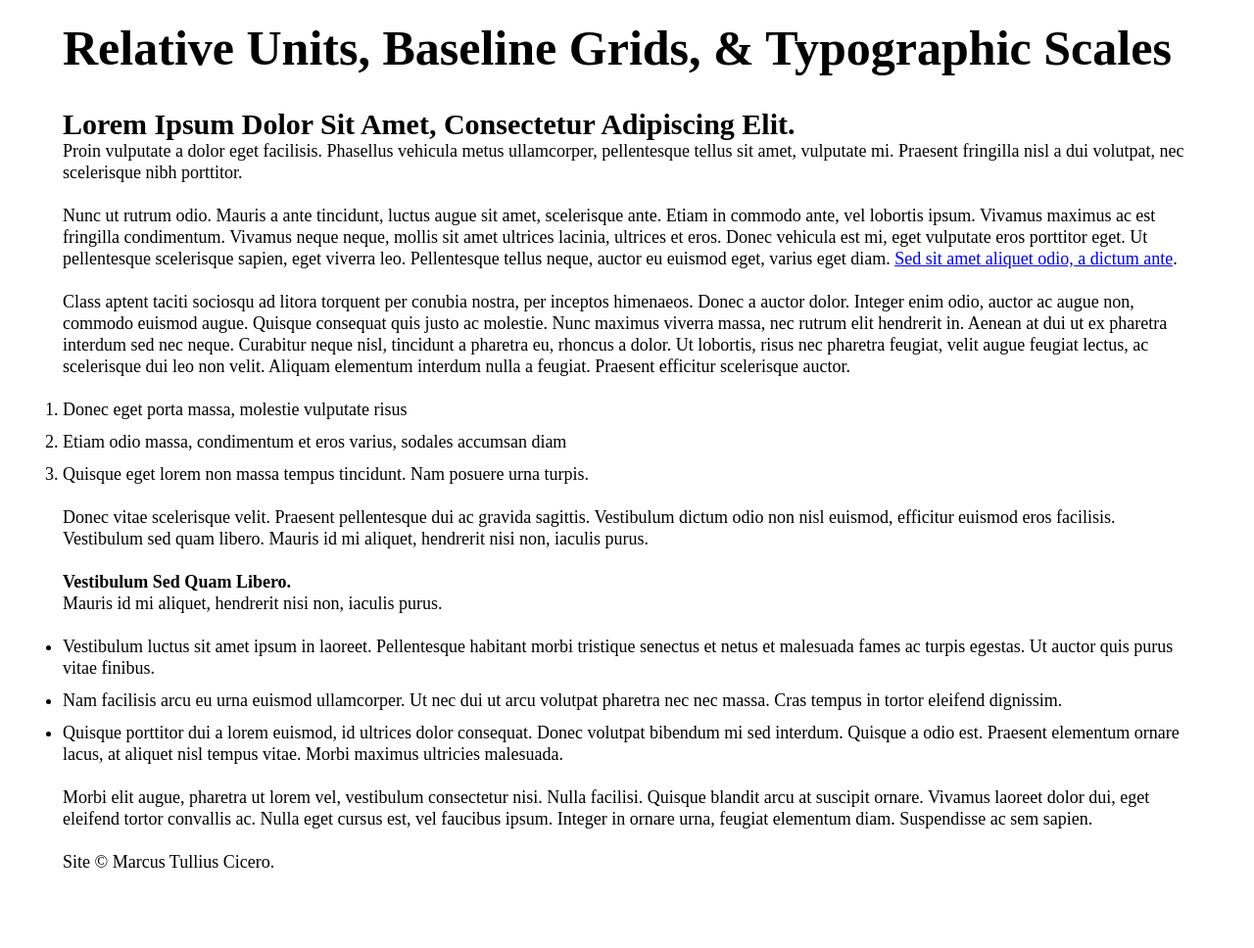
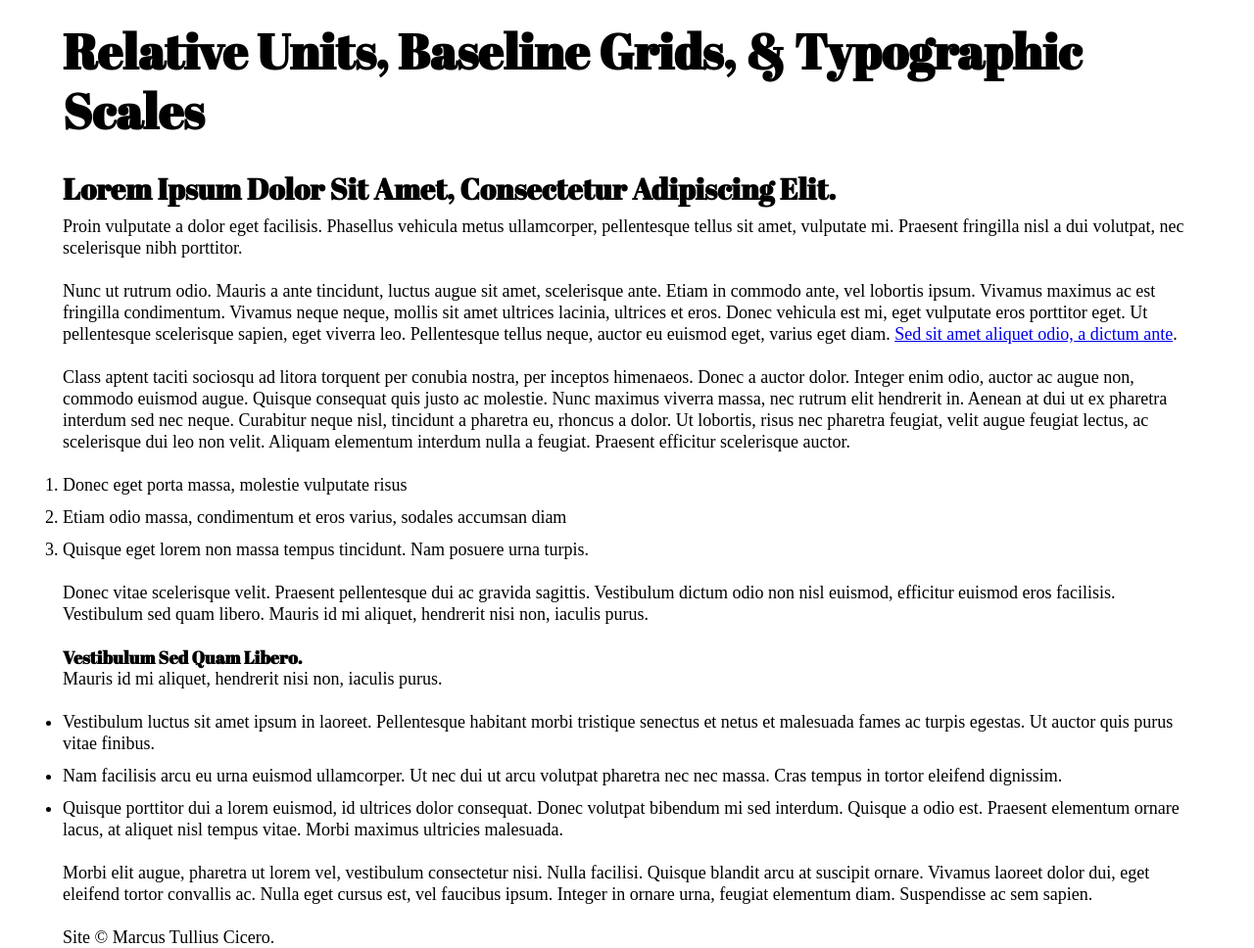
Before and after one commit to sbwd-2018/web-fonts, a plain HTML site: page index.html in a window 1280 px wide. Shown: the whole page at 98% size. Before the commit the page ends 891 px from the top, so only its background shows below. Drawn offline with Linux system fonts and the light colour scheme.

Commit message:
Load up Abril Fatface via CSS

```diff
--- a/index.html
+++ b/index.html
@@ -5,6 +5,7 @@
     <meta charset="utf-8" />
     <meta name="viewport" content="width=device-width,initial-scale=1.0,shrink-to-fit=no" />
     <link rel="stylesheet" href="screen.css" />
+    <link href="https://fonts.googleapis.com/css?family=Abril+Fatface" rel="stylesheet">
   </head>
   <body>
     <header id="header">
--- a/screen.css
+++ b/screen.css
@@ -25,18 +25,20 @@ html {
 }
 
 h1,h2,h3,h4,h5,h6 {
+  font-family: 'Abril Fatface', Baskerville, "Baskerville Old Face", "Hoefler Text", Garamond, "Times New Roman", serif, sans-serif;
   font-weight: bold;
 }
 
 h1 {
   font-size: 50.02px;
-  line-height: 55px; /* 2.5 lines */
+  line-height: 60.5px; /* 2.5 lines */
   padding-top: 22px; /* 1 line */
   padding-bottom: 33px; /* 1.5 lines */
 }
 h2 {
   font-size: 30.006px;
   line-height: 33px; /* 1.5 lines */
+  padding-bottom: 11px;
 }
 
 p {
```
